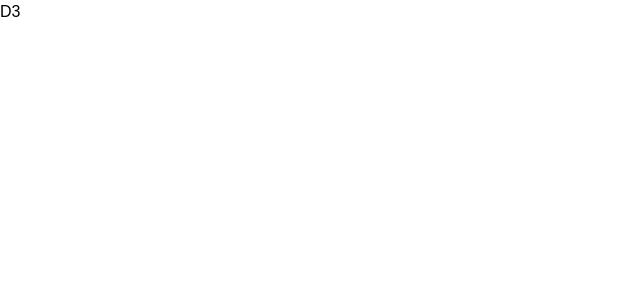
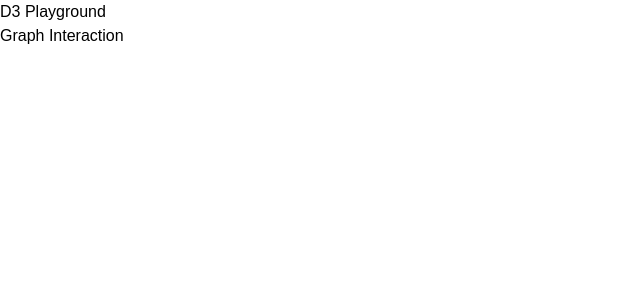
Before and after one commit to j4mesanthony/d3-playground, a React (Vite) app in the folder d3-app/: page / in a window 1280 px wide. Shown: the top 300 px of the page, without its empty margins (0-640 px from the left). Built offline with nearby package versions, Linux system fonts and the light colour scheme; a web font is replaced by a local one.

Commit message:
feat: IconButton and same UI for homepage

```diff
--- a/d3-app/src/App.tsx
+++ b/d3-app/src/App.tsx
@@ -1,12 +1,23 @@
-import './App.css'
+import './App.css';
+import { SideBarLayout } from './layouts/SideBarLayout';
 
 function App() {
 
   return (
     <>
-      <h1 className='underline'>D3</h1>
+      <SideBarLayout
+        side={ <Menu /> }
+        main={ <Main /> } />
     </>
   )
 }
 
-export default App
+function Menu() {
+  return <h1 className='text-lg'>D3 Playground</h1>
+}
+
+function Main() {
+  return <h1 className='text-lg'>Graph Interaction</h1>
+}
+
+export default App;
--- a/d3-app/src/layouts/SideBarLayout.tsx
+++ b/d3-app/src/layouts/SideBarLayout.tsx
@@ -3,10 +3,10 @@ import { ReactNode } from "react"
 type Props = {
     side: ReactNode,
     main: ReactNode,
-    rightSide: boolean,
+    rightSide?: boolean,
 }
 
-export function SideBarLayout({ side, main, rightSide }: Props) {
+export function SideBarLayout({ side, main, rightSide = false }: Props) {
     return (
         <div className={ `flex flex-row ${ rightSide && 'flex-row-reverse'}` }>
             <div className='grow-[1]'>
```
Also changed, not shown: d3-app/src/components/controls/Button.tsx (+10 -7 lines), d3-app/src/components/controls/IconButton.tsx (added, +14 -0 lines), 1 other file (tests, documents, lock files or other folders).
